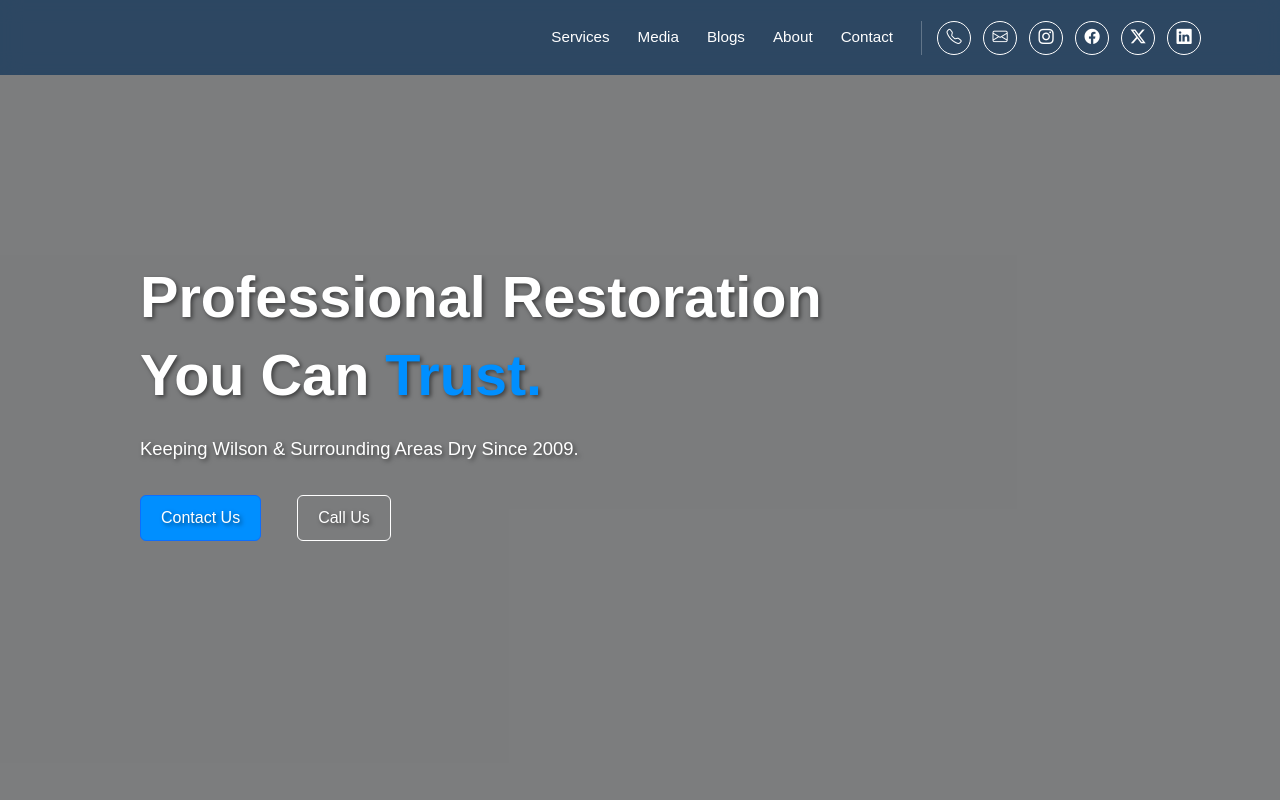
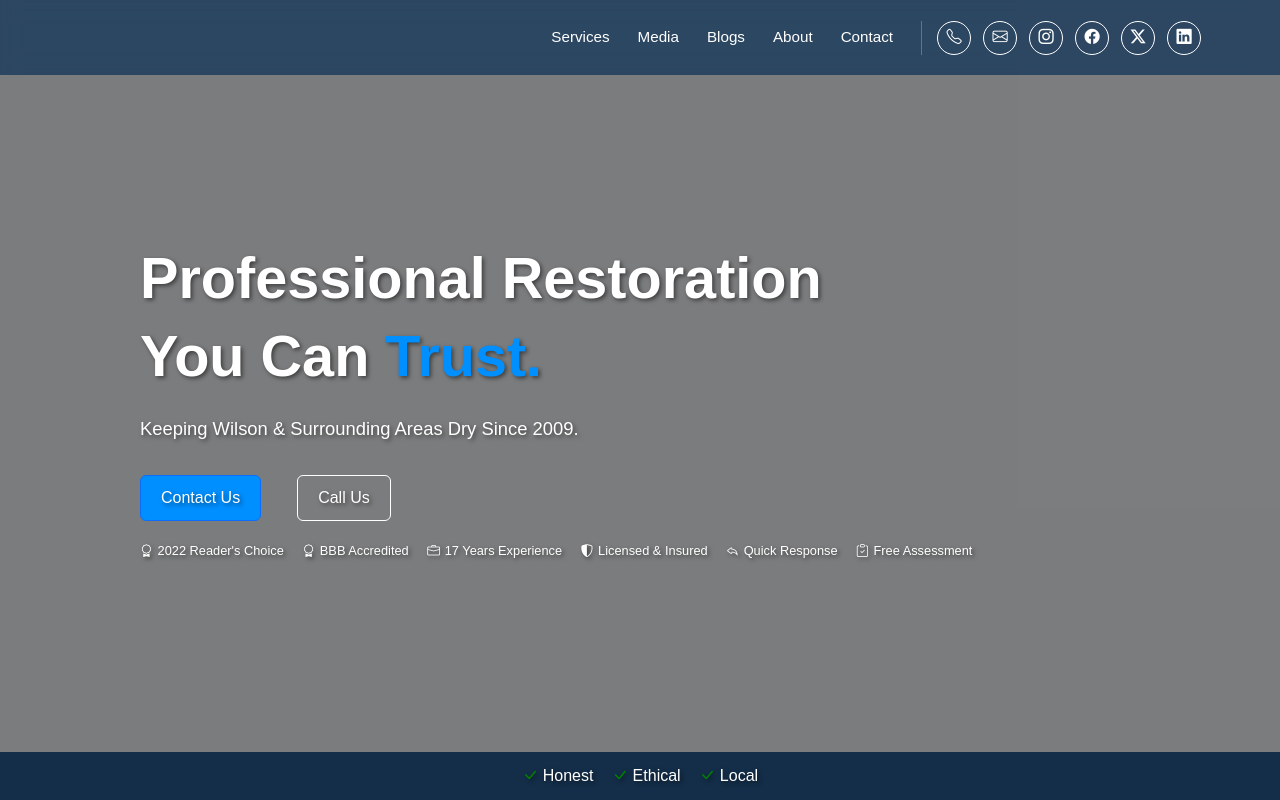
Before and after one commit to vanlandinghamanderson/Restoration-Company-Website, a Django app: page / in a window 1280 px wide. Run offline with Django 5.2, Linux system fonts and the light colour scheme; data that the repository does not hold is empty.

Commit message:
Hero section tweaked, and hero caption is added

```diff
--- a/static/core/css/styles.css
+++ b/static/core/css/styles.css
@@ -196,6 +196,37 @@ body {
     border-radius: 2px;
 }
 
+.hero-trust {
+    margin-top: 20px;
+    display: flex;
+    gap: 1.15rem;
+    font-size: .80rem;
+}
+
+.hero-trust i {
+    margin-right: .3rem;
+}
+
+.hero-caption {
+    position: absolute;
+    padding-top: .75rem;
+    padding-bottom: .75rem;
+    background-color: rgb(20 46 73);
+    bottom: 0;
+    display: flex;
+    gap: 1.15rem;
+    width: 100%;
+    align-items: center;
+    justify-content: center;
+    text-shadow: 2px 2px 4px rgba(0, 0, 0, 0.5);
+}
+
+.hero-caption i {
+    margin-right: .3rem;
+    color: green;
+}
+
+
 /***** Mobile *****/
 @media (max-width: 897px) {
     .header_inner {
--- a/templates/core/index.html
+++ b/templates/core/index.html
@@ -20,6 +20,20 @@
             <a href="#" class="btn btn-primary">Contact Us</a>
             <a href="{{ restoration_site_setting.phone_number }}" class="btn btn-outline">Call Us</a>
         </div>
+        <div class="hero-trust">
+            <span><i class="bi bi-award"></i>2022 Reader's Choice</span>
+            <span><i class="bi bi-award"></i>BBB Accredited</span>
+            <span><i class="bi bi-briefcase"></i>17 Years Experience</span>
+            <span><i class="bi bi-shield-shaded"></i>Licensed & Insured</span>
+            <span><i class="bi bi-reply"></i>Quick Response</span>
+            <span><i class="bi bi-clipboard-check"></i>Free Assessment</span>
+        </div>
+    </div>
+    <div class="hero-caption">
+        <span><i class="bi bi-check-lg"></i>Honest</span>
+        <span><i class="bi bi-check-lg"></i>Ethical</span>
+        <span><i class="bi bi-check-lg"></i>Local</span>
     </div>
 </section>
+
 {% endblock %}
```
